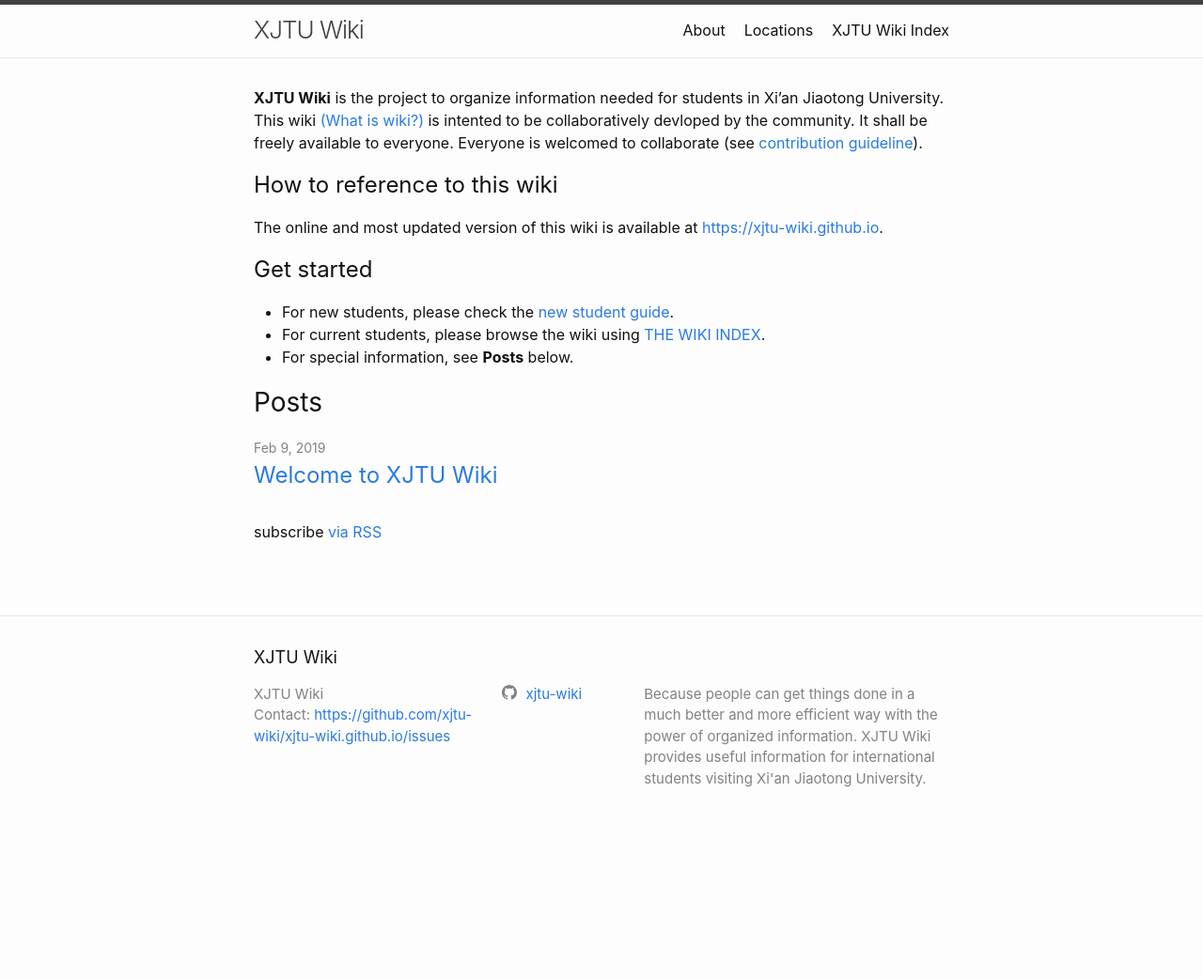
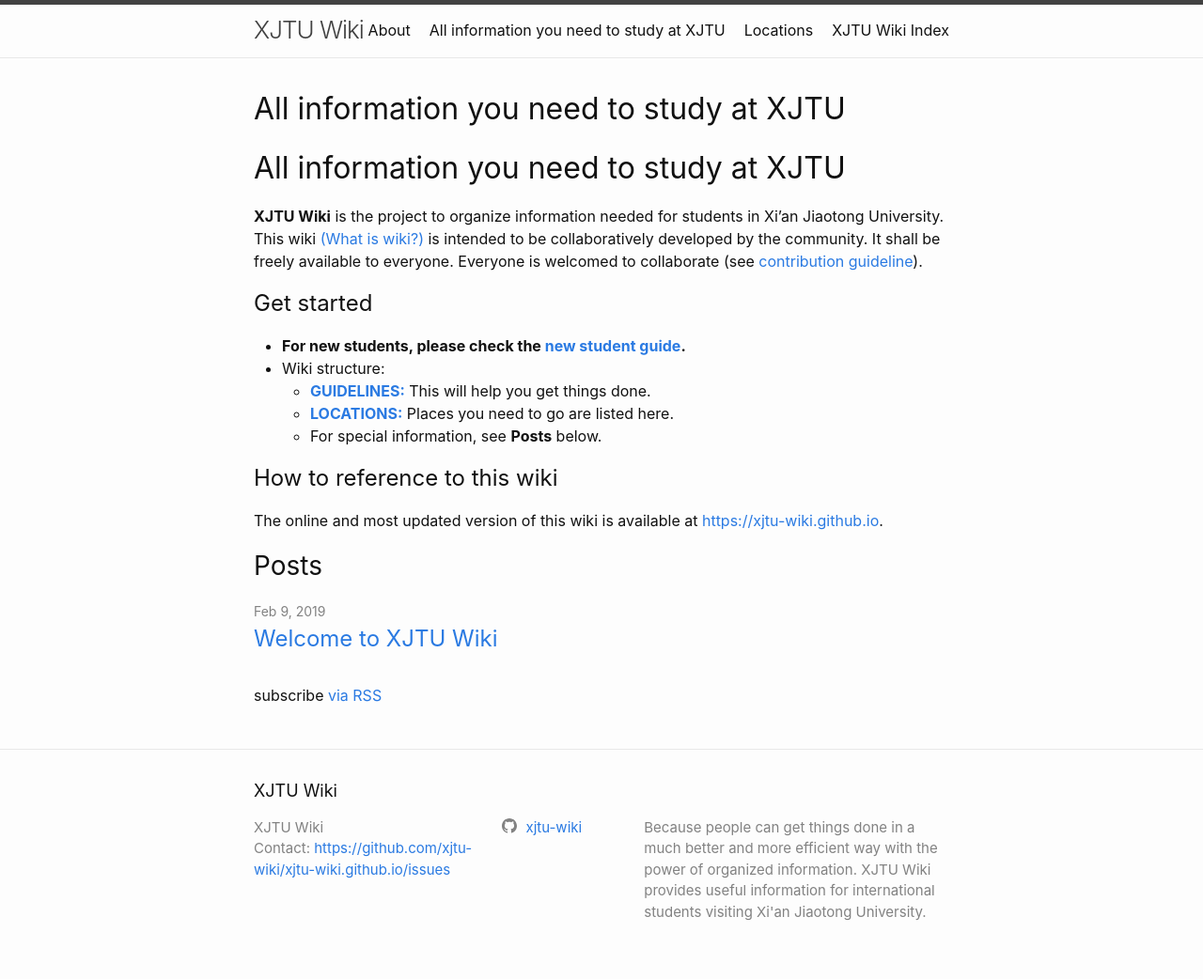
Before and after one commit to xjtu-wiki/xjtu-wiki.github.io, a Jekyll site: the page built from index.md, in a window 1280 px wide. Shown: the whole page at 94% size. Built offline with Jekyll 4.4.1, drawn with Linux system fonts in a browser that asks for light colours; our own code applies the rules of GitHub Pages for plain Markdown files; before the commit the page ends 900 px from its top, so only the background shows below that.

Commit message:
Update the introduction to XJTU Wiki

```diff
--- a/index.md
+++ b/index.md
@@ -1,12 +1,15 @@
 ---
 layout: home
 ---
-**XJTU Wiki** is the project to organize information needed for students in Xi'an Jiaotong University. This wiki [(What is wiki?)](https://en.wikipedia.org/wiki/Wiki) is intented to be collaboratively devloped by the community. It shall be freely available to everyone. Everyone is welcomed to collaborate (see [contribution guideline](/about/)).
+# All information you need to study at XJTU
+**XJTU Wiki** is the project to organize information needed for students in Xi'an Jiaotong University. This wiki [(What is wiki?)](https://en.wikipedia.org/wiki/Wiki) is intended to be collaboratively developed by the community. It shall be freely available to everyone. Everyone is welcomed to collaborate (see [contribution guideline](/about/)).
+
+## Get started
+* **For new students, please check the [new student guide](/guidelines/new-comers).**
+* Wiki structure:
+  * [**GUIDELINES:**](/the-index) This will help you get things done.
+  * [**LOCATIONS:**](/locations) Places you need to go are listed here.
+  * For special information, see **Posts** below.
 
 ## How to reference to this wiki
 The online and most updated version of this wiki is available at [https://xjtu-wiki.github.io](https://xjtu-wiki.github.io).
-
-## Get started
-* For new students, please check the [new student guide](/guidelines/new-comers).
-* For current students, please browse the wiki using [THE WIKI INDEX](/index/).
-* For special information, see **Posts** below.
```
Also changed, not shown: README.md.
